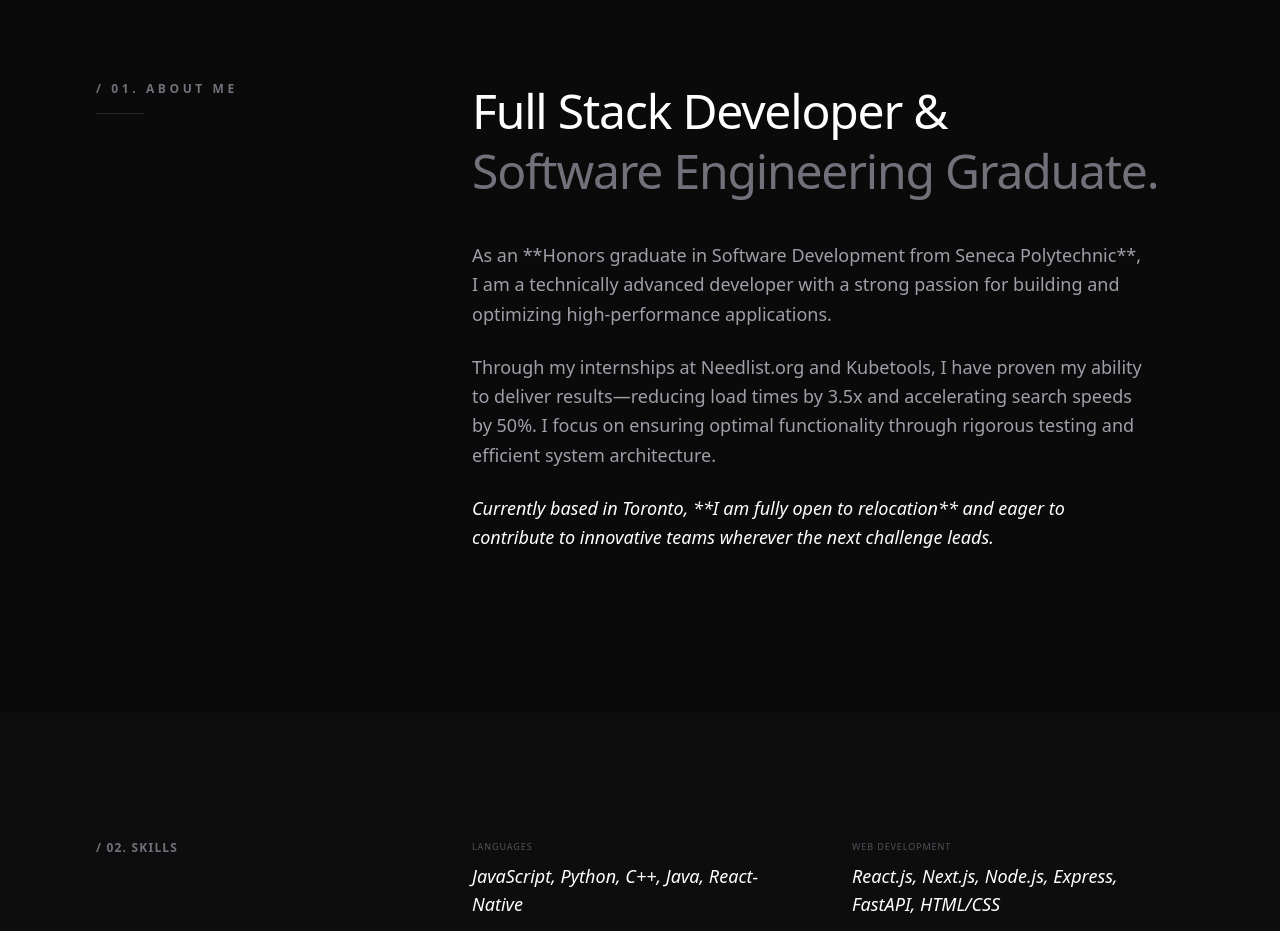
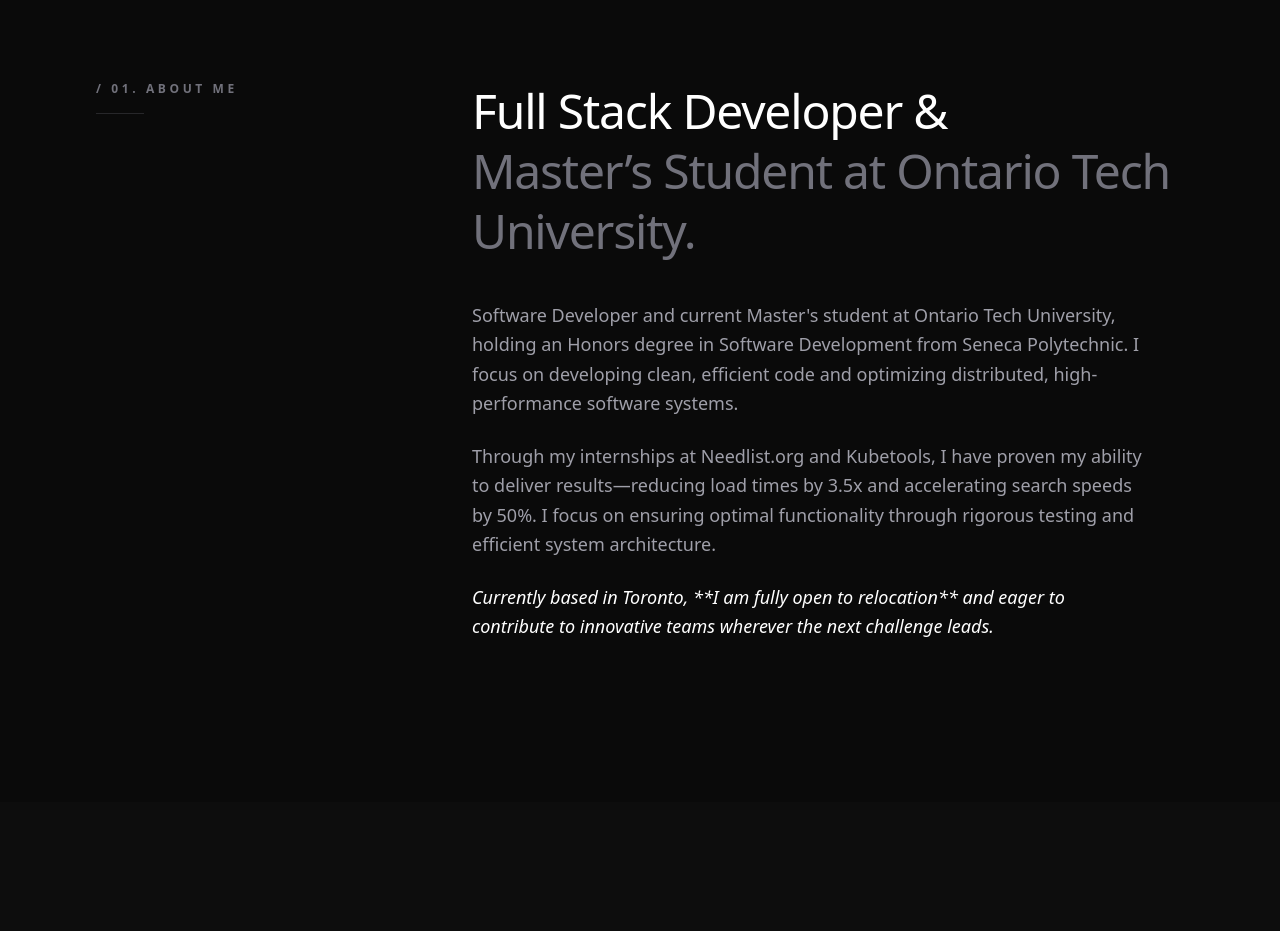
Before and after one commit to AndyChoi4495/my-portfolio, a Next.js app: page / in a window 1280 px wide. Shown: the part 880-1811 px from the top of the page. Built offline with nearby package versions, Linux system fonts and the light colour scheme.

Commit message:
Update page.tsx

```diff
--- a/app/page.tsx
+++ b/app/page.tsx
@@ -66,14 +66,14 @@ export default function Portfolio() {
           <motion.div {...animProps} className="md:col-span-8">
             <h3 className="text-3xl md:text-5xl font-medium leading-tight text-white tracking-tight">
               Full Stack Developer & <br />
-              <span className="text-zinc-500">Software Engineering Graduate.</span>
+              <span className="text-zinc-500">Master’s Student at Ontario Tech University.</span>
             </h3>
 
             <div className="mt-10 space-y-6 text-lg text-zinc-400 max-w-2xl leading-relaxed">
               <p>
-                As an **Honors graduate in Software Development from Seneca
-                Polytechnic**, I am a technically advanced developer with a strong
-                passion for building and optimizing high-performance applications.
+                Software Developer and current Master's student at Ontario Tech University,
+                holding an Honors degree in Software Development from Seneca Polytechnic.
+                I focus on developing clean, efficient code and optimizing distributed, high-performance software systems.
               </p>
               <p>
                 Through my internships at Needlist.org and Kubetools, I have proven my
```
